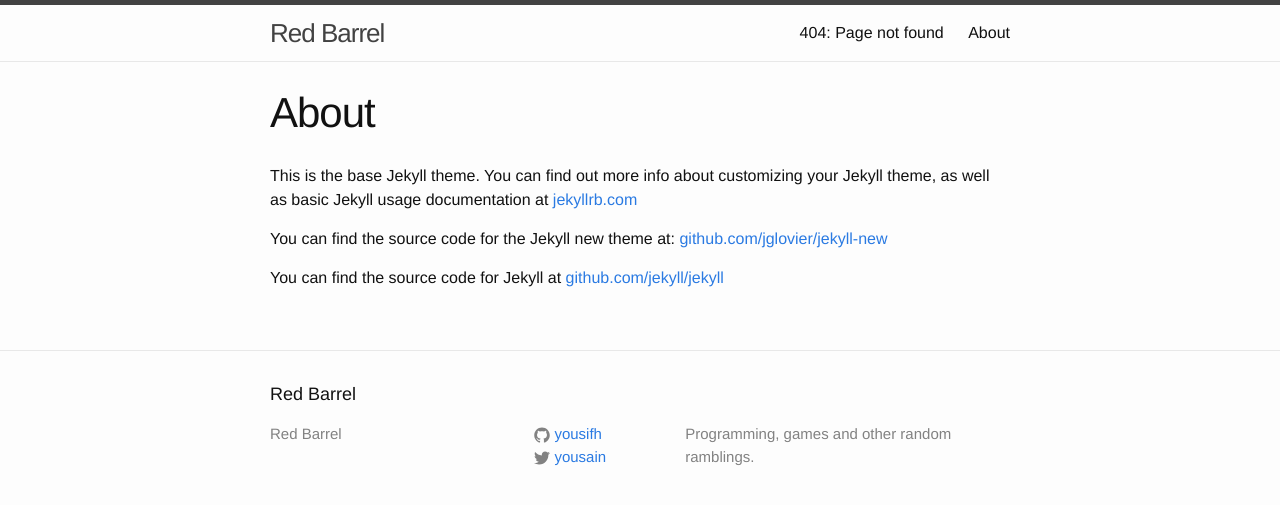
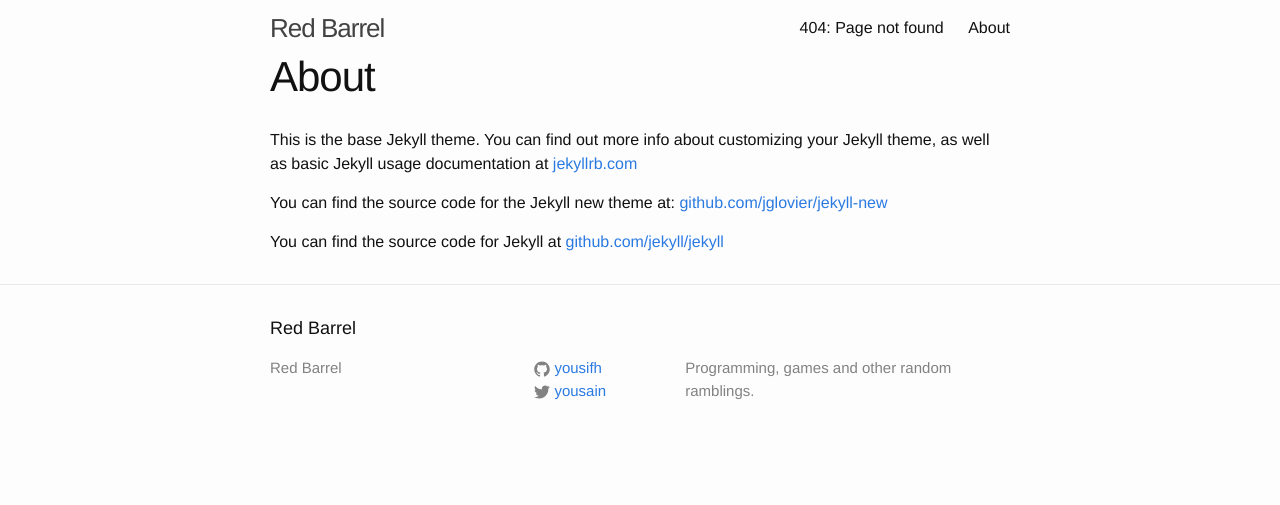
Before and after one commit to yousifh/yousifh.github.io, a Jekyll site: the page built from about.md, in a window 1280 px wide. Shown: the top 505 px of the page. Built offline with Jekyll 4.4.1, drawn with Linux system fonts in a browser that asks for light colours.

Commit message:
Replace header with navbar include

```diff
--- a/_includes/header.html
+++ /dev/null
@@ -1,27 +0,0 @@
-<header class="site-header">
-
-  <div class="wrapper">
-
-    <a class="site-title" href="{{ site.baseurl }}/">{{ site.title }}</a>
-
-    <nav class="site-nav">
-      <a href="#" class="menu-icon">
-        <svg viewBox="0 0 18 15">
-          <path fill="#424242" d="M18,1.484c0,0.82-0.665,1.484-1.484,1.484H1.484C0.665,2.969,0,2.304,0,1.484l0,0C0,0.665,0.665,0,1.484,0 h15.031C17.335,0,18,0.665,18,1.484L18,1.484z"/>
-          <path fill="#424242" d="M18,7.516C18,8.335,17.335,9,16.516,9H1.484C0.665,9,0,8.335,0,7.516l0,0c0-0.82,0.665-1.484,1.484-1.484 h15.031C17.335,6.031,18,6.696,18,7.516L18,7.516z"/>
-          <path fill="#424242" d="M18,13.516C18,14.335,17.335,15,16.516,15H1.484C0.665,15,0,14.335,0,13.516l0,0 c0-0.82,0.665-1.484,1.484-1.484h15.031C17.335,12.031,18,12.696,18,13.516L18,13.516z"/>
-        </svg>
-      </a>
-
-      <div class="trigger">
-        {% for page in site.pages %}
-          {% if page.title %}
-          <a class="page-link" href="{{ page.url | prepend: site.baseurl }}">{{ page.title }}</a>
-          {% endif %}
-        {% endfor %}
-      </div>
-    </nav>
-
-  </div>
-
-</header>
--- /dev/null
+++ b/_includes/navbar.html
@@ -0,0 +1,18 @@
+<div class="navbar">
+  <div class="wrapper">
+
+    <a class="site-title" href="{{ site.baseurl }}/">{{ site.title }}</a>
+
+    <nav class="site-nav">
+
+      <div class="trigger">
+        {% for page in site.pages %}
+          {% if page.title %}
+          <a class="page-link" href="{{ page.url | prepend: site.baseurl }}">{{ page.title }}</a>
+          {% endif %}
+        {% endfor %}
+      </div>
+    </nav>
+
+  </div>
+</div>
--- a/_layouts/default.html
+++ b/_layouts/default.html
@@ -5,12 +5,10 @@
 
   <body>
 
-    {% include header.html %}
+    {% include navbar.html %}
 
-    <div class="page-content">
-      <div class="wrapper">
-        {{ content }}
-      </div>
+    <div class="wrapper">
+      {{ content }}
     </div>
 
     {% include footer.html %}
```
